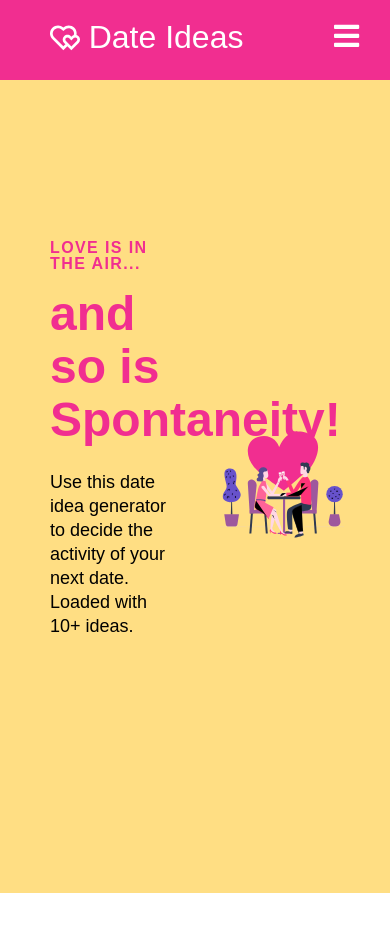
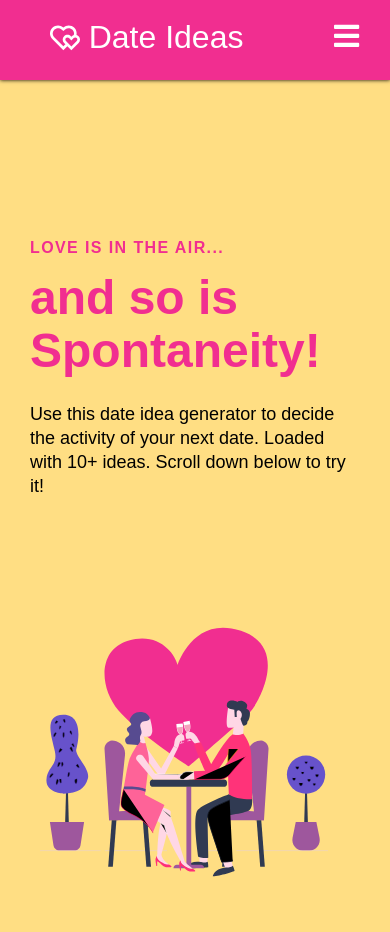
Before and after one commit to anjali-ahuja/date-ideas-app, a React (Create React App) app: page / in a window 390 px wide. Shown: the top 932 px of the page. Before the commit the page ends 893 px from the top, so only its background shows below. Built offline with nearby package versions, Linux system fonts and the light colour scheme.

Commit message:
make herosection mobile friendly

```diff
--- a/src/components/HeroSection.css
+++ b/src/components/HeroSection.css
@@ -75,3 +75,21 @@
   vertical-align: middle;
   display: inline-block;
 }
+
+@media screen and (max-width: 991px) {
+  .container {
+    padding-right: 30px;
+    padding-left: 30px;
+  }
+}
+
+@media screen and (max-width: 768px) {
+  .home__hero-img-wrapper {
+    padding-bottom: 65px;
+  }
+
+  .col {
+    max-width: 100%;
+    flex-basis: 100%;
+  }
+}
--- a/src/components/Navbar.css
+++ b/src/components/Navbar.css
@@ -8,6 +8,7 @@
   position: sticky;
   top: 0;
   z-index: 999;
+  box-shadow: 0px 0px 4px 0px #000;
 }
 
 .navbar-container {
@@ -131,7 +132,7 @@
   }
 
   .menu-icon {
-    display: block;
+    display: inline-block;
     position: absolute;
     top: 0;
     right: 0;
--- a/src/components/Navbar.js
+++ b/src/components/Navbar.js
@@ -46,22 +46,18 @@ function Navbar() {
                 </Link>
               </li>
               <li className="nav-item">
-                <Link
-                  to="/about"
-                  className="nav-links"
-                  onClick={closeMobileMenu}
-                >
+                <Link to="/" className="nav-links" onClick={closeMobileMenu}>
                   About
                 </Link>
               </li>
 
               <li className="nav-btn">
                 {button ? (
-                  <Link to="/contact" className="btn-link">
+                  <Link to="/" className="btn-link">
                     <Button buttonStyle="btn--outline">Contact</Button>
                   </Link>
                 ) : (
-                  <Link to="/contact" className="btn-link">
+                  <Link to="/" className="btn-link">
                     <Button
                       buttonStyle="btn--outline"
                       buttonSize="btn--mobile"
--- a/src/components/pages/HomePage/Data.js
+++ b/src/components/pages/HomePage/Data.js
@@ -5,7 +5,7 @@ export const homeObjOne = {
   topLine: "Love is in the Air...",
   headline: "and so is Spontaneity!",
   description:
-    "Use this date idea generator to decide the activity of your next date. Loaded with 10+ ideas.",
+    "Use this date idea generator to decide the activity of your next date. Loaded with 10+ ideas.\n Scroll down below to try it!",
   buttonLabel: "",
   imgStart: "",
   img: "./images/couple-date-night.svg",
```
